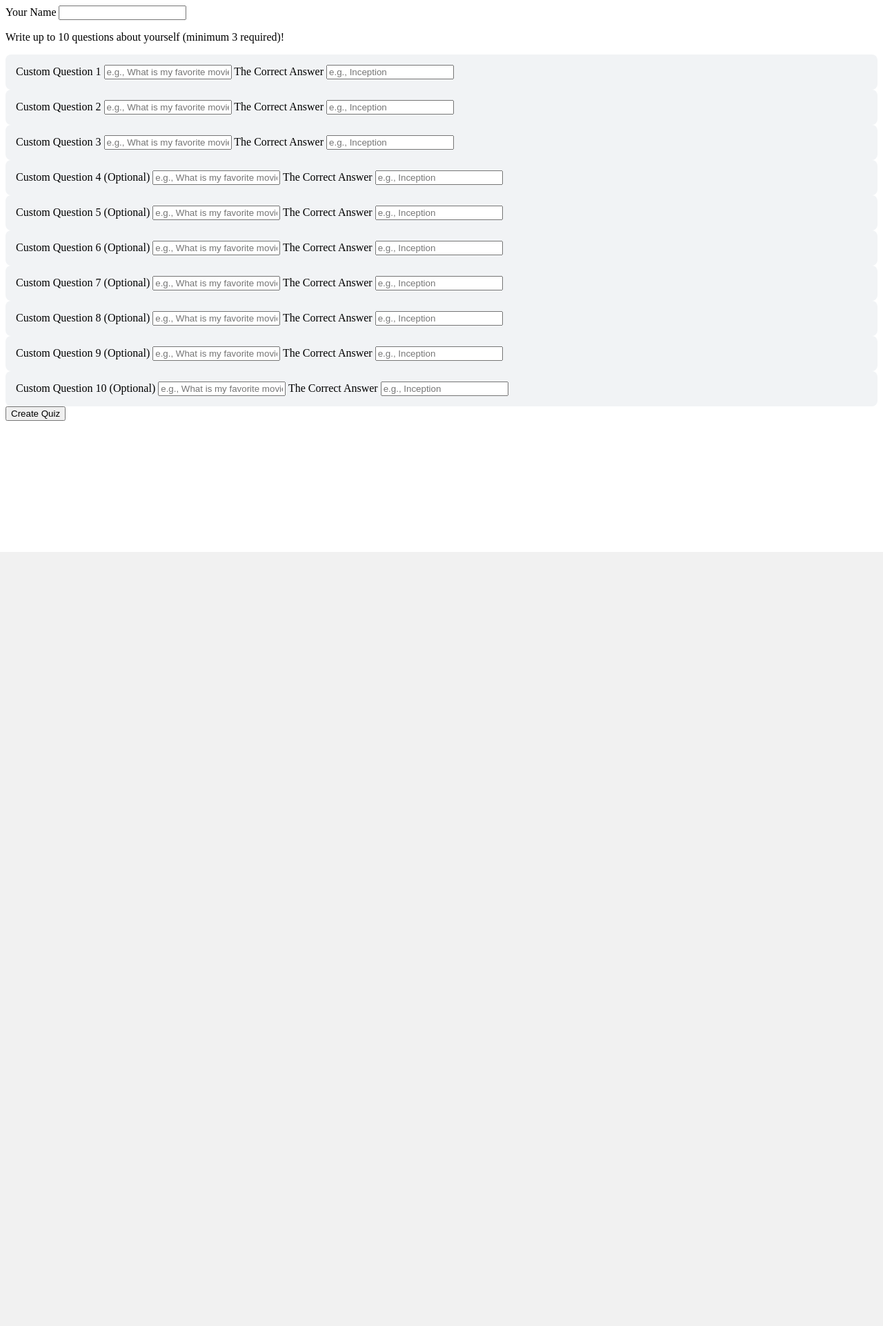
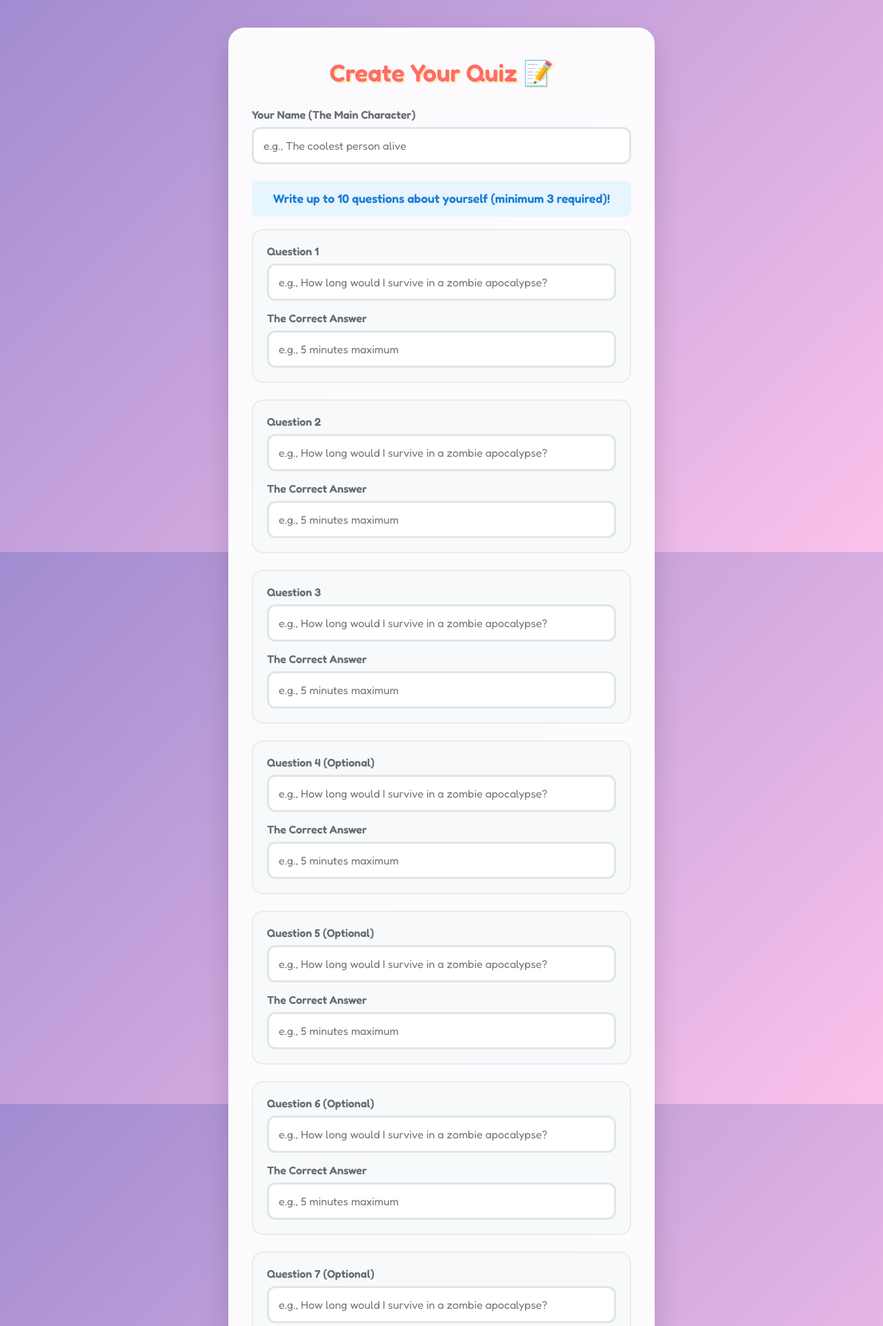
Before and after one commit to prishachakraborty1-ops/python-quiz-app, a Flask app: template templates/create.html in a window 1280 px wide. Shown: the top 1922 px of the page at 69% size. Before the commit the page ends 800 px from the top, so only its background shows below. Run offline with Flask 3, Linux system fonts and the light colour scheme; the template is opened without the code that fills it, so the values that code supplies are empty.

Commit message:
Revamp quiz creation form layout and design
Updated the quiz creation form with new styling and placeholders.

```diff
--- a/templates/create.html
+++ b/templates/create.html
@@ -1,20 +1,26 @@
+{% extends "base.html" %}
+{% block content %}
+  <h2>Create Your Quiz 📝</h2>
   <form method="POST">
     <div class="form-group">
-    <label>Your Name</label>
-    <input type="text" name="creator_name" required>
+      <label>Your Name (The Main Character)</label>
+      <input type="text" name="creator_name" placeholder="e.g., The coolest person alive" required>
     </div>
 
-  <p>Write up to 10 questions about yourself (minimum 3 required)!</p>
+    <p style="background: #e7f5ff; padding: 12px; border-radius: 8px; color: #1c7ed6; font-weight: bold;">
+      Write up to 10 questions about yourself (minimum 3 required)!
+    </p>
 
     {% for i in range(1, 11) %}
-    <div class="form-group" style="background: #f1f3f5; padding: 15px; border-radius: 8px;">
-      <label>Custom Question {{ i }} {% if i > 3 %}(Optional){% endif %}</label>
-      <input type="text" name="q{{ i }}_text" placeholder="e.g., What is my favorite movie?" {% if i <= 3 %}required{% endif %}>
+      <div class="form-group" style="background: #f8f9fa; padding: 20px; border-radius: 16px; border: 2px solid #e9ecef;">
+        <label>Question {{ i }} {% if i > 3 %}(Optional){% endif %}</label>
+        <input type="text" name="q{{ i }}_text" placeholder="e.g., How long would I survive in a zombie apocalypse?" {% if i <= 3 %}required{% endif %}>
 
-      <label style="margin-top: 10px;">The Correct Answer</label>
-      <input type="text" name="q{{ i }}_ans" placeholder="e.g., Inception" {% if i <= 3 %}required{% endif %}>
+        <label style="margin-top: 15px;">The Correct Answer</label>
+        <input type="text" name="q{{ i }}_ans" placeholder="e.g., 5 minutes maximum" {% if i <= 3 %}required{% endif %}>
       </div>
     {% endfor %}
 
-  <button type="submit" class="btn">Create Quiz</button>
+    <button type="submit" class="btn">Generate My Toxic Quiz Link ✨</button>
   </form>
+{% endblock %}
```
Lines whose indentation alone changed are shown as unchanged.
